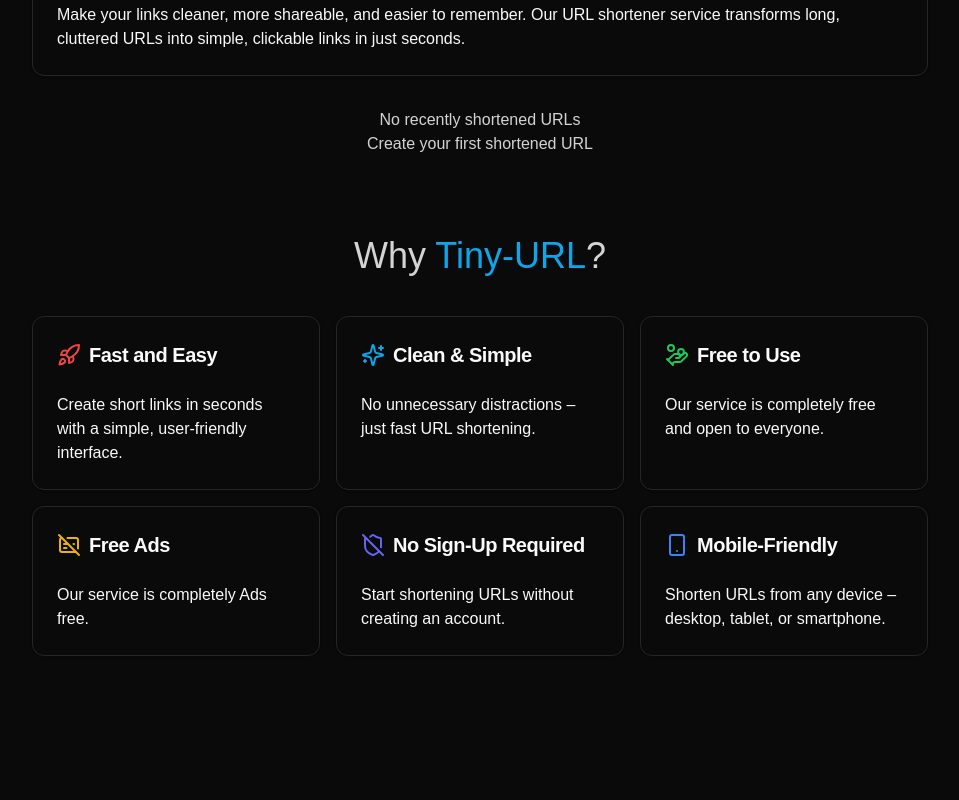
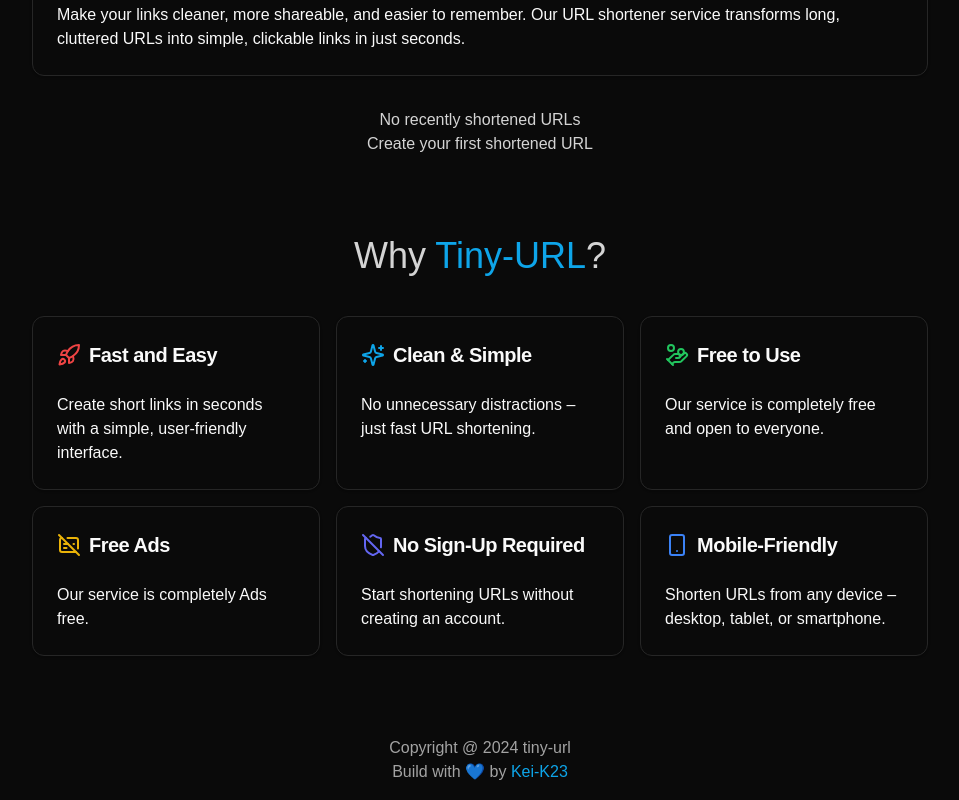
Before and after one commit to Kei-K23/tiny-url, a Next.js app: page / in a window 1280 px wide. Shown: the part 342-1142 px from the top of the page, without its empty margins (160-1119 px from the left). Before the commit the page ends 1094 px from the top, so only its background shows below. Built offline with nearby package versions, Linux system fonts and the light colour scheme.

Commit message:
Add footer section

```diff
--- /dev/null
+++ b/src/components/footer.tsx
@@ -0,0 +1,21 @@
+import React from "react";
+
+export default function Footer() {
+  return (
+    <footer>
+      <p className="text-center text-neutral-400">
+        Copyright @ {new Date().getFullYear()} tiny-url
+      </p>
+      <p className="text-center text-neutral-400">
+        Build with 💙 by{" "}
+        <a
+          href="https://github.com/Kei-K23"
+          target="_blank"
+          className="text-sky-500 hover:underline"
+        >
+          Kei-K23
+        </a>
+      </p>
+    </footer>
+  );
+}
--- a/src/components/home-screen.tsx
+++ b/src/components/home-screen.tsx
@@ -8,6 +8,7 @@
 import { URLMapping } from "@/type";
 import { getStorageItems } from "@/lib/storage";
 import FeaturesSection from "./features-section";
+import Footer from "./footer";
 
 export default function HomeScreen() {
   const [longURL, setLongURL] = useState<string>("");
@@ -62,6 +63,7 @@
         </div>
       )}
       <FeaturesSection />
+      <Footer />
     </main>
   );
 }
```
